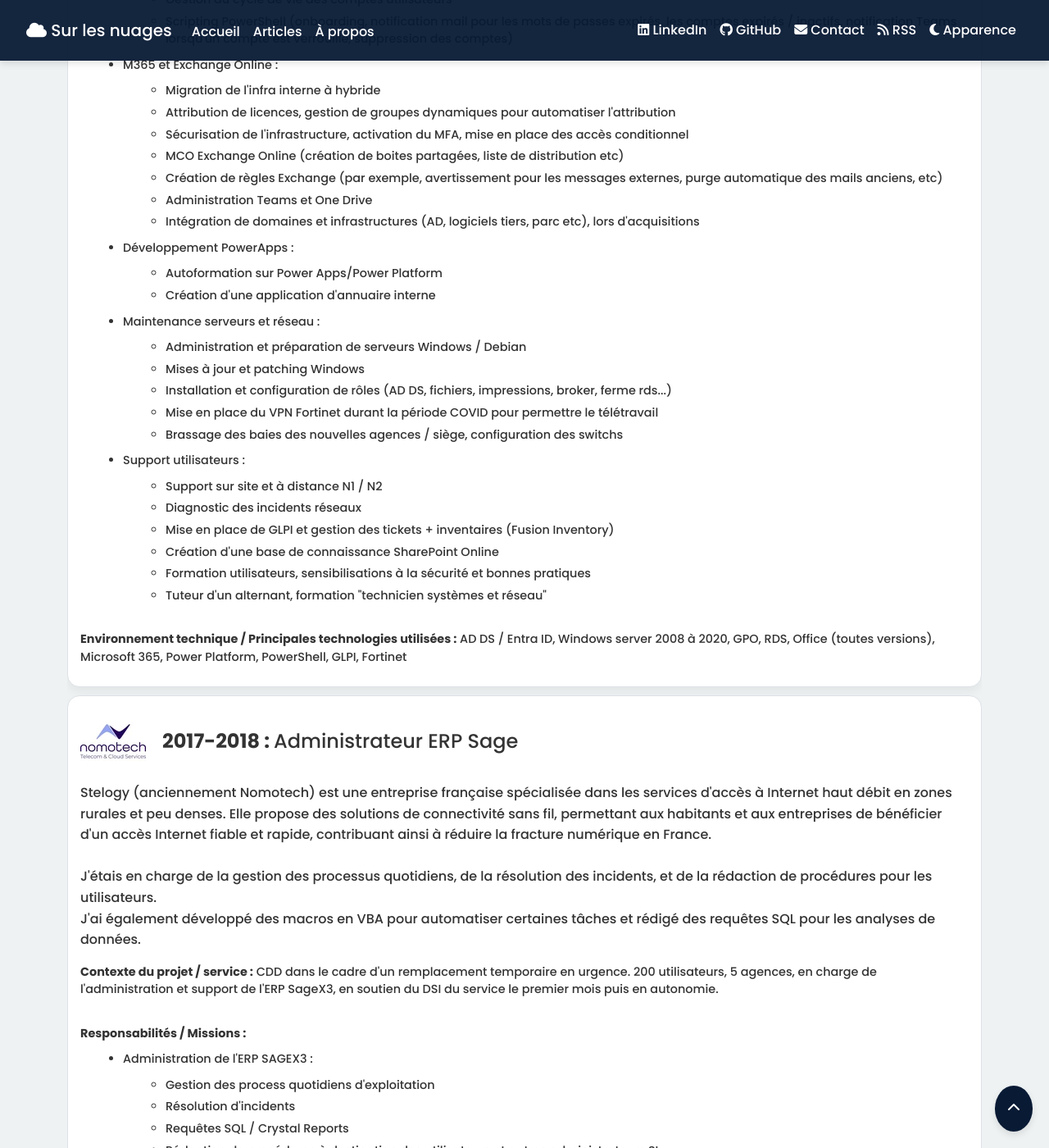
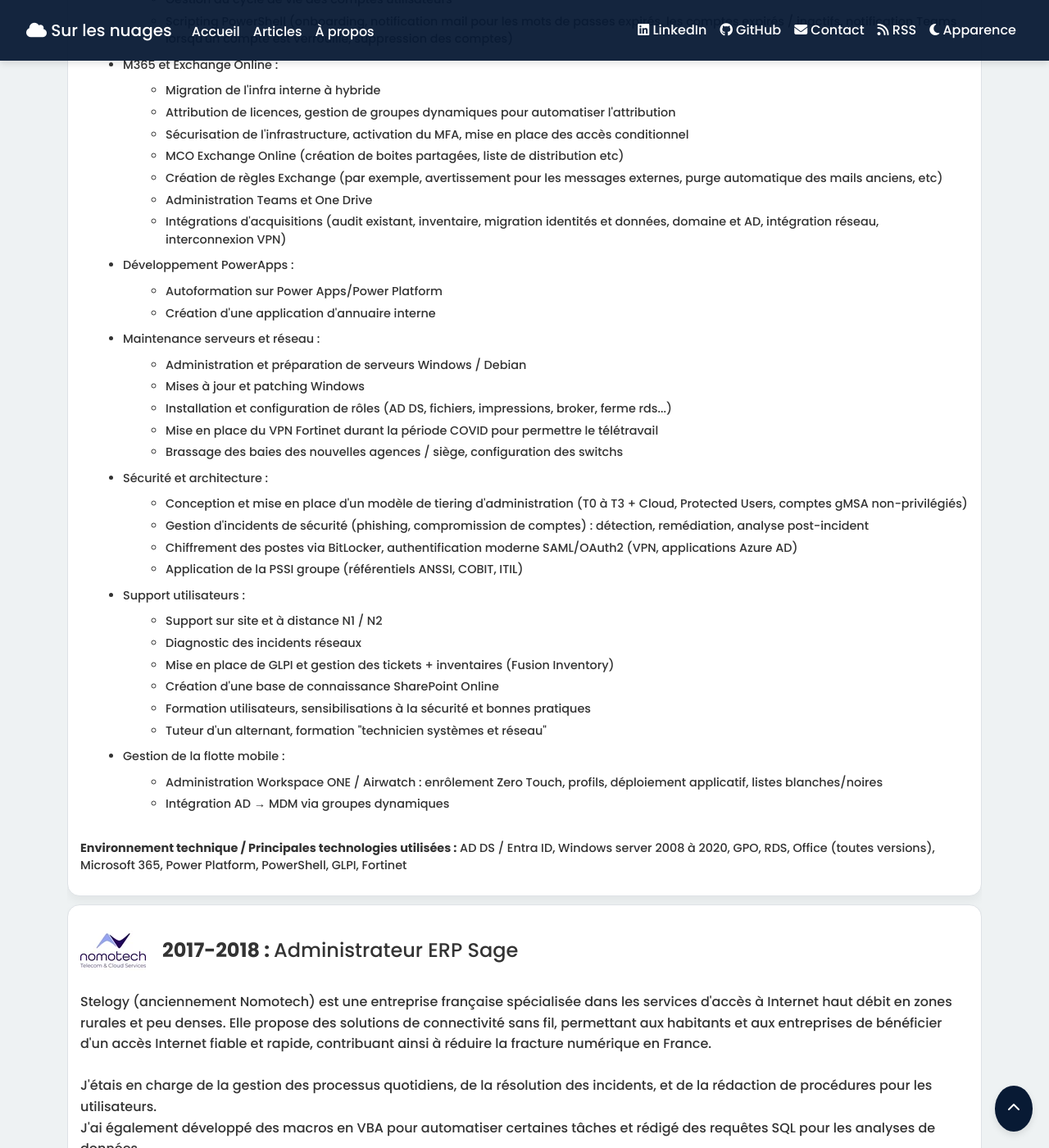
Before and after one commit to Arnaud-Ferriere/SurLesNuages, a Jekyll site: the page built from about.html, in a window 1280 px wide and 1400 px high, scrolled down 3585 px. Shown: the whole window at 82% size. Built offline with Jekyll 4.4.1, drawn with Linux system fonts in a browser that asks for light colours; some of the changed text lies outside the part shown.

Commit message:
content: expand experiences.yml with security, mobile fleet and M&A details
Adds security/architecture section (tiering model, incident response,
BitLocker, modern auth), mobile fleet management (Workspace ONE /
Airwatch), and expands M&A integration scope. Minor wording fix on
team lead / onboarding responsibility.

Also fixes a missing closing quote on the M&A integration line that
would have broken YAML parsing and the Jekyll build.

Co-Authored-By: Claude Opus 4.7 (1M context) <noreply@anthropic.com>

```diff
--- a/_data/experiences.yml
+++ b/_data/experiences.yml
@@ -23,7 +23,7 @@
       responsibilities:
         - category: "Formation et leadership"
           items:
-            - "Lead technique de l'équipe et formation des nouveaux arrivants. Prise en charge de l'intérim du responsable du service support et administration (équipe de 6 personnes), coordination des priorités, suivi des SLAs et continuité opérationnelle"
+            - "Lead technique de l'équipe, onboarding et formation continue des nouveaux arrivants. Prise en charge de l'intérim du responsable du service support et administration (équipe de 6 personnes), coordination des priorités, suivi des SLAs et continuité opérationnelle"
             - "Rationalisation et refonte de la base de connaissances SharePoint Online du service (regroupement des connaissances sur un seul site, amélioration de la recherche avec ajout de catégories/tags, mise en place de revues périodiques, agent IA RAG)"
             - "Formation des équipes aux bonnes pratiques d'alimentation et de maintenance des bases de connaissances"
             - "Aide à la mise en place de bases de connaissances similaires dans des services connexes intéressés par le projet"
@@ -79,7 +79,7 @@
         - "MCO Exchange Online (création de boites partagées, liste de distribution etc)"
         - "Création de règles Exchange (par exemple, avertissement pour les messages externes, purge automatique des mails anciens, etc)"
         - "Administration Teams et One Drive"
-        - "Intégration de domaines et infrastructures (AD, logiciels tiers, parc etc), lors d'acquisitions"
+        - "Intégrations d'acquisitions (audit existant, inventaire, migration identités et données, domaine et AD, intégration réseau, interconnexion VPN)"
     - category: "Développement PowerApps"
       items:
         - "Autoformation sur Power Apps/Power Platform"
@@ -91,6 +91,12 @@
         - "Installation et configuration de rôles (AD DS, fichiers, impressions, broker, ferme rds...)"
         - "Mise en place du VPN Fortinet durant la période COVID pour permettre le télétravail"
         - "Brassage des baies des nouvelles agences / siège, configuration des switchs"
+    - category: "Sécurité et architecture"
+      items:
+        - "Conception et mise en place d'un modèle de tiering d'administration (T0 à T3 + Cloud, Protected Users, comptes gMSA non-privilégiés)"
+        - "Gestion d'incidents de sécurité (phishing, compromission de comptes) : détection, remédiation, analyse post-incident"
+        - "Chiffrement des postes via BitLocker, authentification moderne SAML/OAuth2 (VPN, applications Azure AD)"
+        - "Application de la PSSI groupe (référentiels ANSSI, COBIT, ITIL)"
     - category: "Support utilisateurs"
       items:
         - "Support sur site et à distance N1 / N2"
@@ -99,6 +105,10 @@
         - "Création d'une base de connaissance SharePoint Online"
         - "Formation utilisateurs, sensibilisations à la sécurité et bonnes pratiques"
         - "Tuteur d'un alternant, formation \"technicien systèmes et réseau\""
+    - category: "Gestion de la flotte mobile"
+      items:
+        - "Administration Workspace ONE / Airwatch : enrôlement Zero Touch, profils, déploiement applicatif, listes blanches/noires"
+        - "Intégration AD → MDM via groupes dynamiques"
   tech: "AD DS / Entra ID, Windows server 2008 à 2020, GPO, RDS, Office (toutes versions), Microsoft 365, Power Platform, PowerShell, GLPI, Fortinet"
 
 - company: "Stelogy (anciennement Nomotech)"
```
